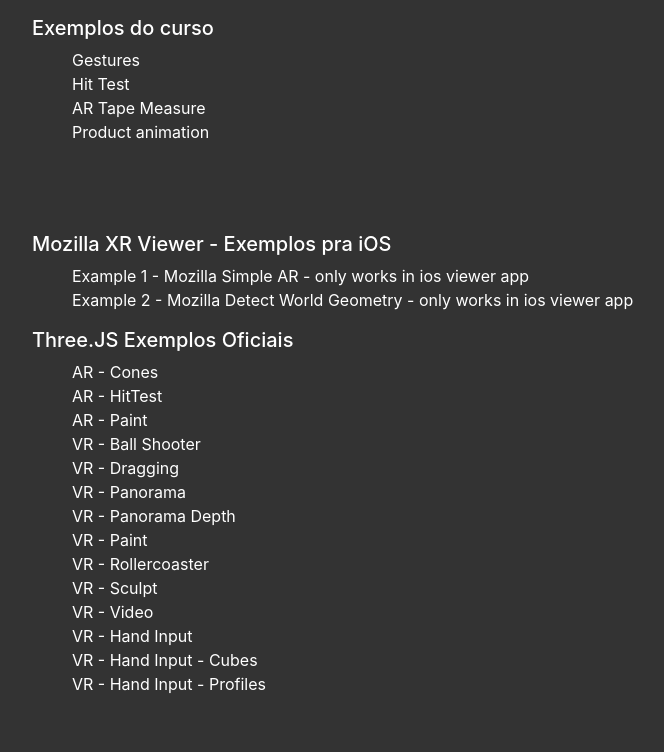
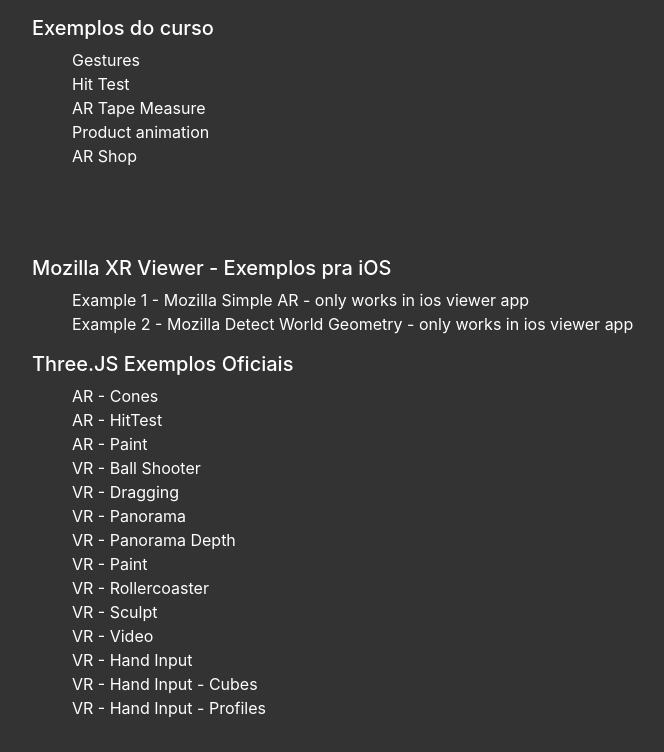
Before and after one commit to pixelar-studio/webxr-example, a plain HTML site: page index.html in a window 1280 px wide. Shown: the whole page, without its empty margins (288-952 px from the left). Drawn offline with nearby package versions, Linux system fonts and the light colour scheme.

Commit message:
no message

```diff
--- a/index.html
+++ b/index.html
@@ -83,6 +83,7 @@
           <li><a href="start/lecture3_12">Hit Test</a></li>
           <li><a href="start/lecture7_1">AR Tape Measure</a></li>
           <li><a href="start/lecture7_2">Product animation</a></li>
+          <li><a href="start/lecture7_3">AR Shop</a></li>
         </ul>
       </section>
       <br>
```
